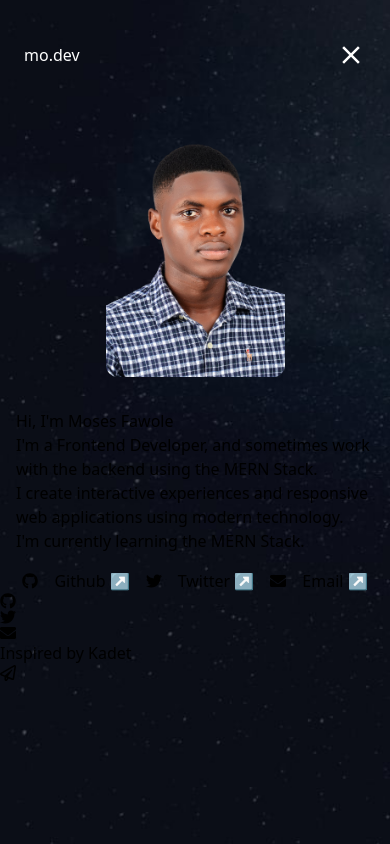
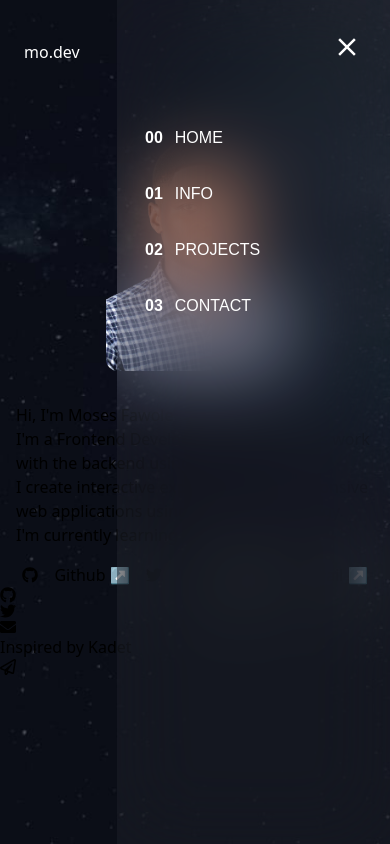
Before and after one commit to mosesfawole/portfolio, a React (Create React App) app: page / in a window 390 px wide. Both pictures are taken after a click on the icon 351 px from the left and 55 px from the top of the page. Built offline with nearby package versions, Linux system fonts and the light colour scheme.

Commit message:
mobile header complete

```diff
--- a/src/components/Header.jsx
+++ b/src/components/Header.jsx
@@ -15,7 +15,7 @@ const Header = () => {
   const openMenu = () => {
     setIsMenu(true);
   };
-  const handleClose = () => setIsMenu(!isMenu);
+  const closeMenu = () => setIsMenu(!isMenu);
   {
   }
   const logoVariants = {
@@ -69,8 +69,42 @@ const Header = () => {
         </div>
 
         <div id="menu" className={isMenu ? "" : "hidden"}>
-          <div onClick={handleClose} className="text-3xl ">
-            <MdClose />
+          <div
+            className={
+              isMenu
+                ? "lists  pt-8 px-7 fixed top-0 right-0 w-[70%] z-10 h-full  bg-header-bg backdrop-blur-2xl md:hidden"
+                : "hidden"
+            }
+          >
+            <span
+              className="flex justify-end flex text-3xl"
+              onClick={closeMenu}
+            >
+              <MdClose />
+            </span>
+            <ul className="flex flex-col uppercase gap-8 mt-16   text-white text-base font-barlow   ">
+              {navs.map((item, index) => (
+                <li
+                  onClick={closeMenu}
+                  className={
+                    currentPage === `${item}`
+                      ? ``
+                      : "flex gap-3 cursor-pointer "
+                  }
+                  key={index}
+                >
+                  {" "}
+                  <Link
+                    className="flex gap-3"
+                    onClick={() => setCurrentPage(`${item}`)}
+                    to={`/${item}`}
+                  >
+                    <span className="font-bold"> 0{index}</span>
+                    <p>{item}</p>
+                  </Link>
+                </li>
+              ))}
+            </ul>
           </div>
         </div>
       </div>
```
